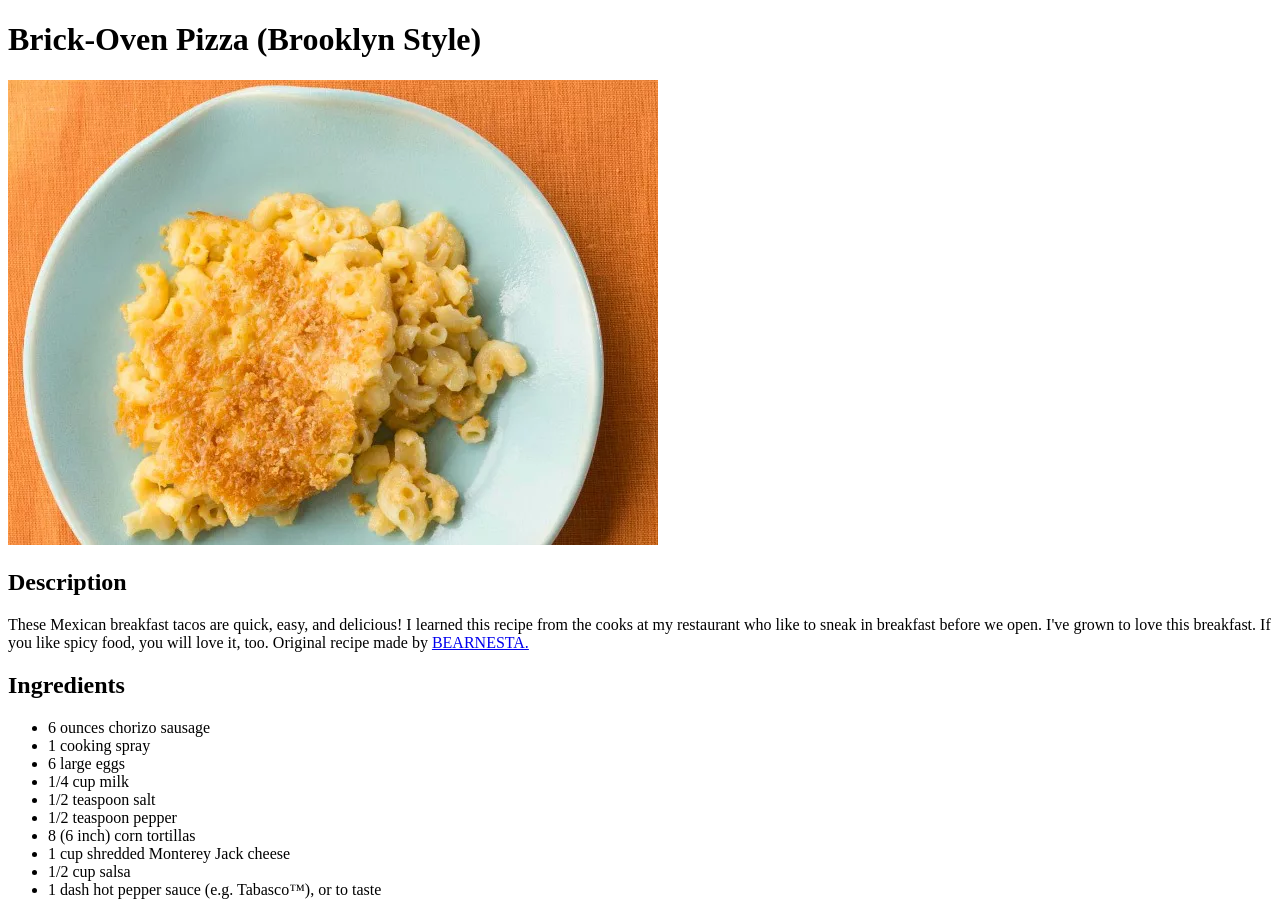
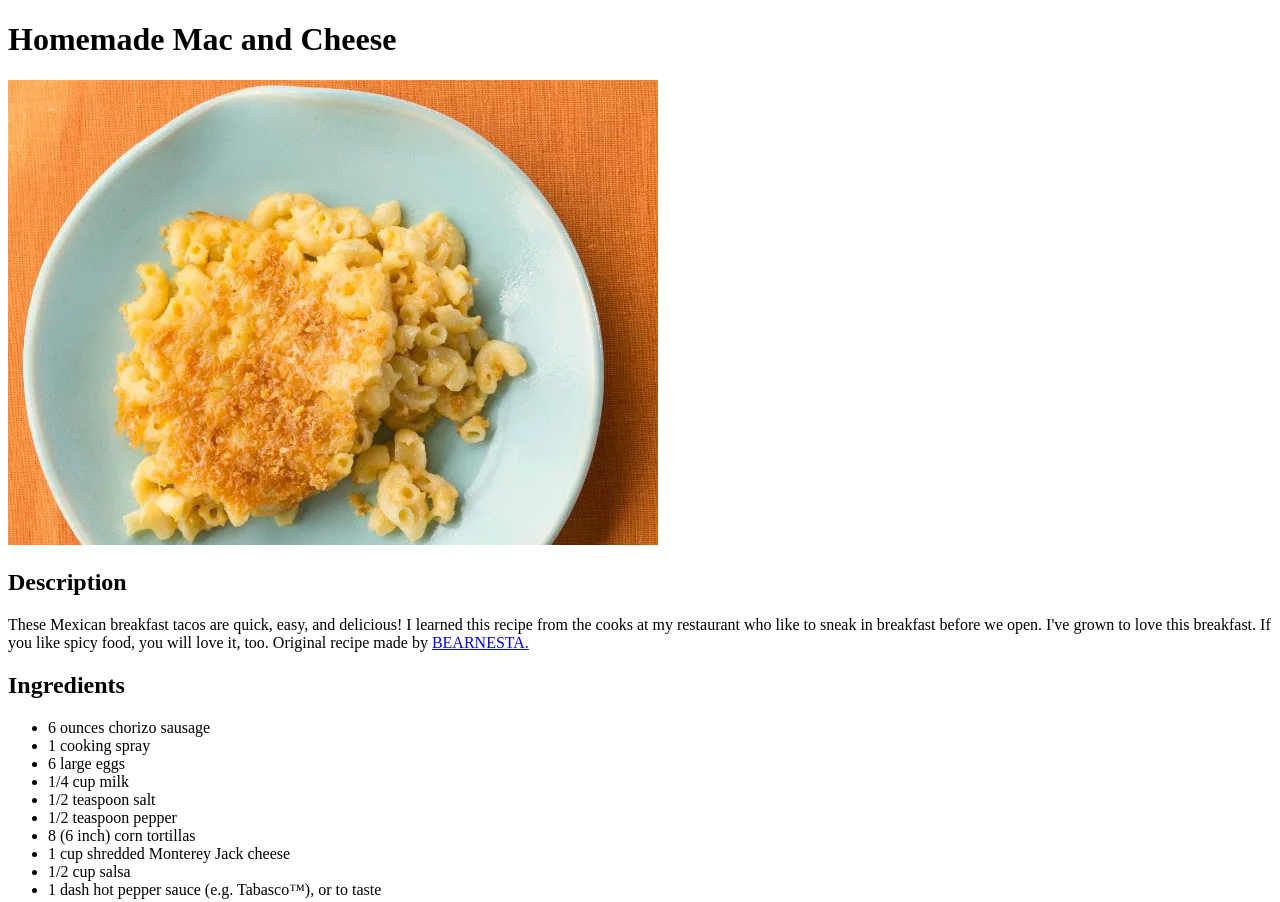
Before and after one commit to bbrandito/odin-recipes, a plain HTML site: page recipes/Mac_and_Cheese.html in a window 1280 px wide. Shown: the top 902 px of the page. Drawn offline with Linux system fonts and the light colour scheme; files whose address does not match are found by name.

Commit message:
change both taco and mac and cheese tites

```diff
--- a/recipes/Mac_and_Cheese.html
+++ b/recipes/Mac_and_Cheese.html
@@ -7,7 +7,7 @@
     <title>Document</title>
 </head>
 <body>
-    <h1>Brick-Oven Pizza (Brooklyn Style)</h1>
+    <h1>Homemade Mac and Cheese</h1>
     <img src="/home/bbrandito/repos/odin-recipes/images/Mac_and_cheese.webp" alt="Mac and cheese">
     <h2>Description</h2>
     <p1>These Mexican breakfast tacos are quick, easy, and delicious! I learned this recipe from the cooks at my restaurant who like to sneak in breakfast before we open.
```
Also changed, not shown: recipes/tacos.html (+1 -1 lines).
